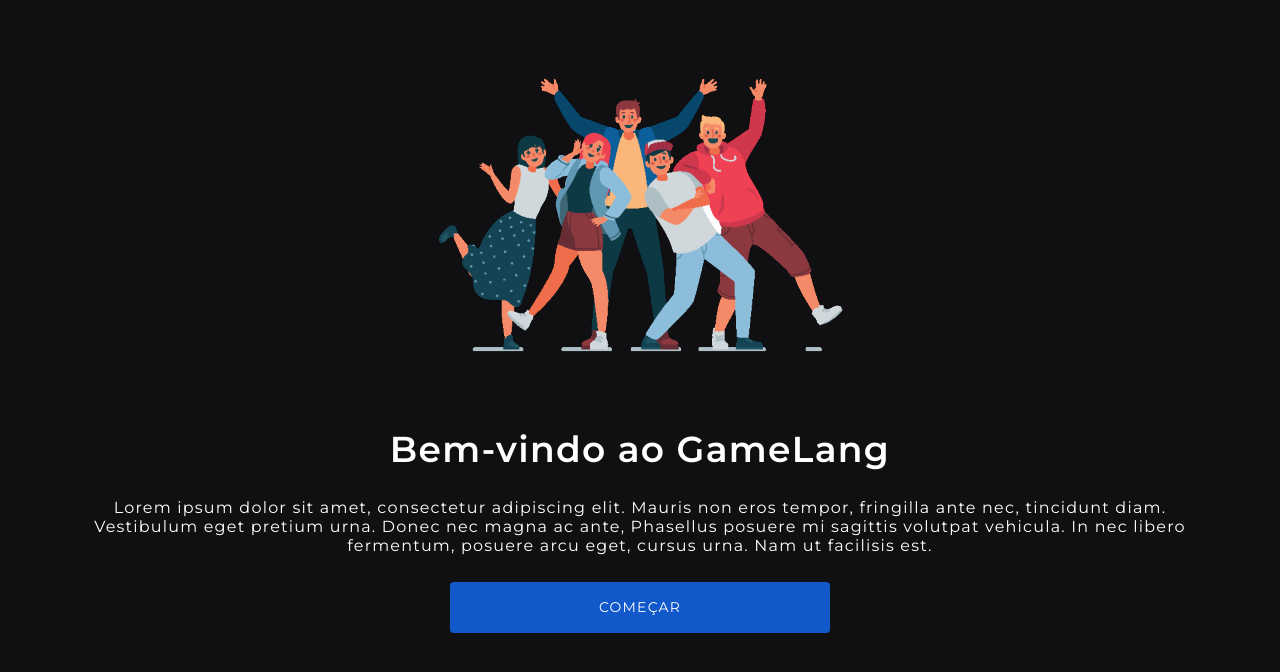
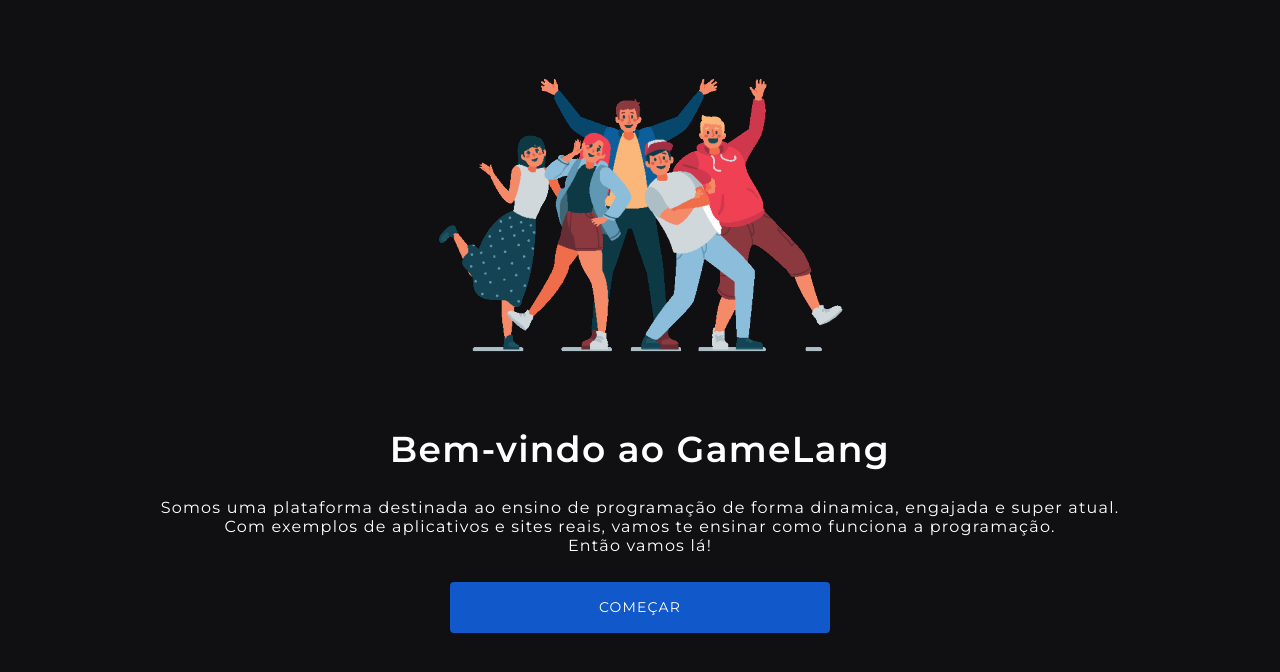
Before and after one commit to tuliocll/hackathon-rocket, a React (Create React App) app: page / in a window 1280 px wide. Shown: the top 672 px of the page. Built offline with nearby package versions, Linux system fonts and the light colour scheme.

Commit message:
:speech_balloon: Update welcome text, fix a link to react router link, fix compiler sintax and add _redirects file to netlify.

```diff
--- a/src/components/Chalenger/index.js
+++ b/src/components/Chalenger/index.js
@@ -17,14 +17,15 @@ export default function Chalenger() {
   const [code, setCode] = useState();
   const [compiling, setCompiling] = useState(false);
 
-  function compilar(str) {
+  function compilar(compare) {
+    const str = compare.replace(/(\r\n|\n|\r)/gm, '');
     setCompiling(true);
     setTimeout(() => {
       if (str === '<div class="header"></div>') {
         return draw('nav1');
       }
 
-      if (str === '<div class="header"><h1 class="logo">Facebook</h1></div>') {
+      if (str === '<div class="header"><h1 class="logo">facebook</h1></div>') {
         return draw('nav2');
       }
 
--- a/src/pages/Dashboard/index.js
+++ b/src/pages/Dashboard/index.js
@@ -1,4 +1,6 @@
-import React from 'react';
+import React, { useEffect } from 'react';
+import { NotificationManager } from 'react-notifications';
+import { Link } from 'react-router-dom';
 
 import {
   Container,
@@ -22,6 +24,10 @@ import monitor from '../../assets/images/monitor.png';
 import facebook from '../../assets/images/facebook.png';
 
 export default function Dashboard() {
+  useEffect(() => {
+    NotificationManager.info('Escolha o modulo do facebook para continuar!');
+  }, []);
+
   return (
     <Container>
       <LeftContainer>
@@ -64,32 +70,32 @@ export default function Dashboard() {
           <CourseContainer>
             <ContentWrapper>
               <CourseContent>
-                <a href="/game">
+                <Link to="game">
                   <img src={facebook} alt="facebook" />
-                </a>
+                </Link>
               </CourseContent>
               <CourseContent>
-                <a href="/game">
+                <Link to="game">
                   <img src={facebook} alt="facebook" />
-                </a>
+                </Link>
               </CourseContent>
             </ContentWrapper>
             <ContentWrapper>
               <CourseContent>
-                <a href="/game">
+                <Link to="game">
                   <img src={facebook} alt="facebook" />
-                </a>
+                </Link>
               </CourseContent>
               <CourseContent>
-                <a href="/game">
+                <Link to="game">
                   <img src={facebook} alt="facebook" />
-                </a>
+                </Link>
               </CourseContent>
             </ContentWrapper>
             <CourseContentStarter>
-              <a href="/game">
+              <Link to="game">
                 <img src={facebook} alt="facebook" />
-              </a>
+              </Link>
             </CourseContentStarter>
           </CourseContainer>
         </Courses>
--- a/src/pages/Welcome/index.js
+++ b/src/pages/Welcome/index.js
@@ -11,11 +11,11 @@ export default function Welcome() {
       <IntroWrapper>
         <h1>Bem-vindo ao GameLang</h1>
         <div>
-          Lorem ipsum dolor sit amet, consectetur adipiscing elit. Mauris non
-          eros tempor, fringilla ante nec, tincidunt diam. Vestibulum eget
-          pretium urna. Donec nec magna ac ante, Phasellus posuere mi sagittis
-          volutpat vehicula. In nec libero fermentum, posuere arcu eget, cursus
-          urna. Nam ut facilisis est.
+          Somos uma plataforma destinada ao ensino de programação de forma
+          dinamica, engajada e super atual. <br />
+          Com exemplos de aplicativos e sites reais, vamos te ensinar como
+          funciona a programação. <br />
+          Então vamos lá!
         </div>
         <Button to="/dashboard">COMEÇAR</Button>
       </IntroWrapper>
```
Also changed, not shown: 1 other file (tests, documents, lock files or other folders).
